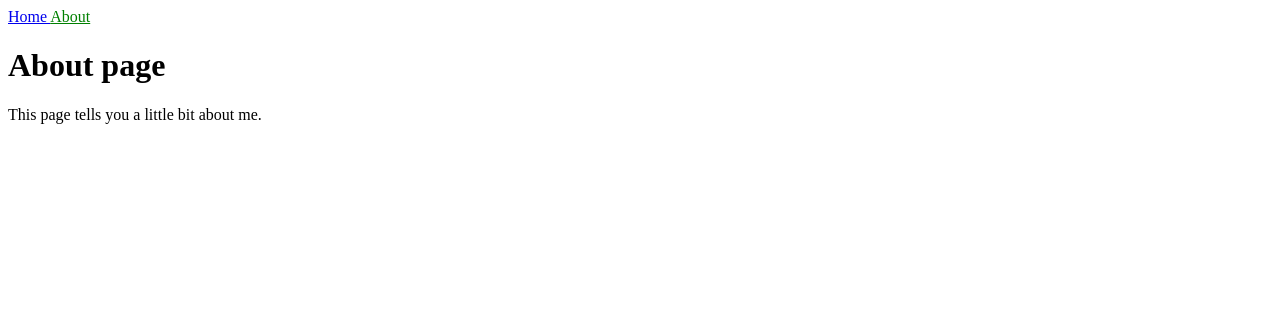
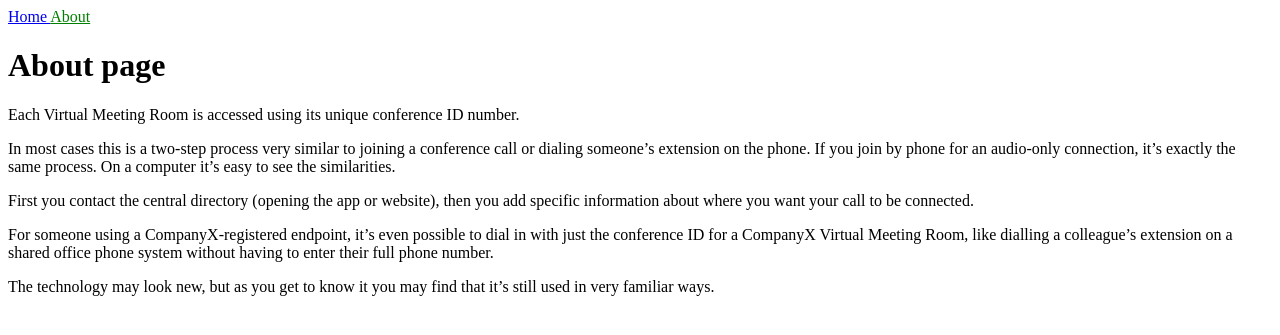
Before and after one commit to abyrne956/abyrne956.github.io, a Jekyll site: the page built from about.md, in a window 1280 px wide. Shown: the top 335 px of the page. Built offline with Jekyll 4.4.1, drawn with Linux system fonts in a browser that asks for light colours.

Commit message:
Adding content

```diff
--- a/about.md
+++ b/about.md
@@ -4,4 +4,13 @@ title: About
 ---
 # About page
 
-This page tells you a little bit about me.
+Each Virtual Meeting Room is accessed using its unique conference ID number.
+
+In most cases this is a two-step process very similar to joining a conference call or dialing someone’s extension on the phone.
+If you join by phone for an audio-only connection, it’s exactly the same process. On a computer it’s easy to see the similarities.
+
+First you contact the central directory (opening the app or website), then you add specific information about where you want your call to be connected.
+
+For someone using a CompanyX-registered endpoint, it’s even possible to dial in with just the conference ID for a CompanyX Virtual Meeting Room, like dialling a colleague’s extension on a shared office phone system without having to enter their full phone number.
+
+The technology may look new, but as you get to know it you may find that it’s still used in very familiar ways.
```
Also changed, not shown: index.md (+3 -2 lines), 1 other file.
